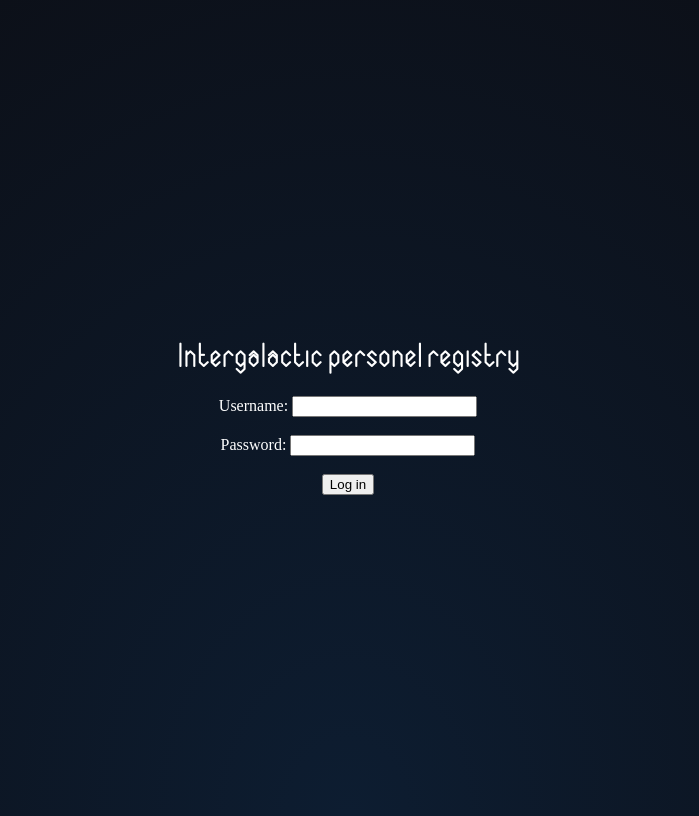
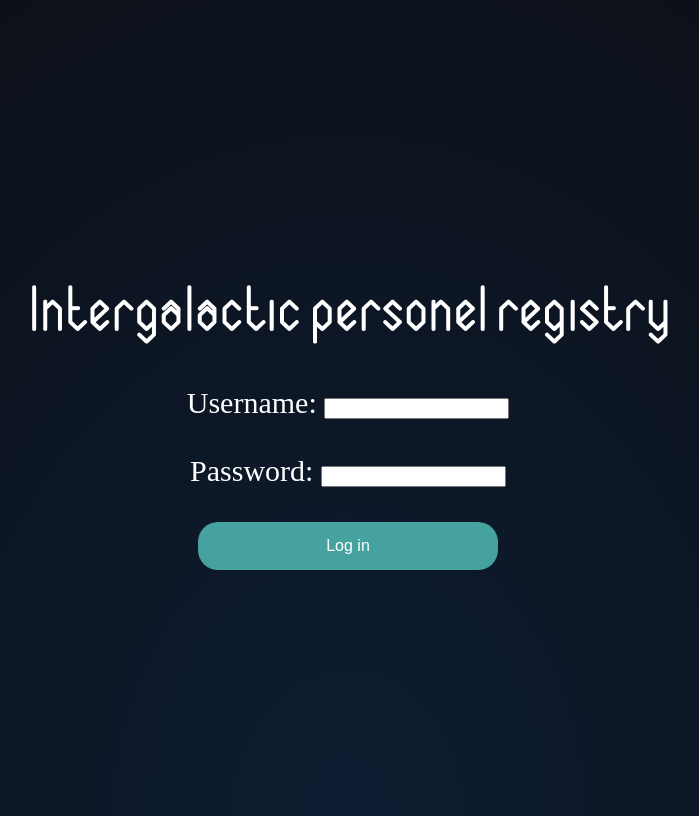
Before and after one commit to Kokke3000/LarpNet, a PHP site: page /LoginPage/login.html in a window 1280 px wide. Shown: the whole page, without its empty margins (292-991 px from the left). Run offline with PHP 8.4, Linux system fonts and the light colour scheme.

Commit message:
Fixed some CSS

```diff
--- a/LarpNet/LoginPage/Login.css
+++ b/LarpNet/LoginPage/Login.css
@@ -3,6 +3,7 @@
   font-family: eli;
 }
 #center {
+    font-size: 30px;
     text-align: center;
     position: relative;
     top: 50%;
@@ -24,3 +25,16 @@ h1{
 label{
   color: white;
 }
+
+#SubmitButton {
+  background-color: #45A29E; /* Green */
+  border: none;
+  color: white;
+  padding: 15px 32px;
+  text-align: center;
+  text-decoration: none;
+  display: inline-block;
+  font-size: 16px;
+  border-radius: 20px;
+  width: 300px;
+}
--- a/LarpNet/LoginPage/login.html
+++ b/LarpNet/LoginPage/login.html
@@ -15,7 +15,7 @@
                 <input type="text" id="username" name="username" required="yes"><br><br>
                 <label for="password">Password:</label>
                 <input type="password" id="password" name="password" required="yes"><br><br>
-                <input type="submit" value="Log in">
+                <input type="submit" value="Log in" id="SubmitButton">
           </form>
         </div>
     </body>
```
